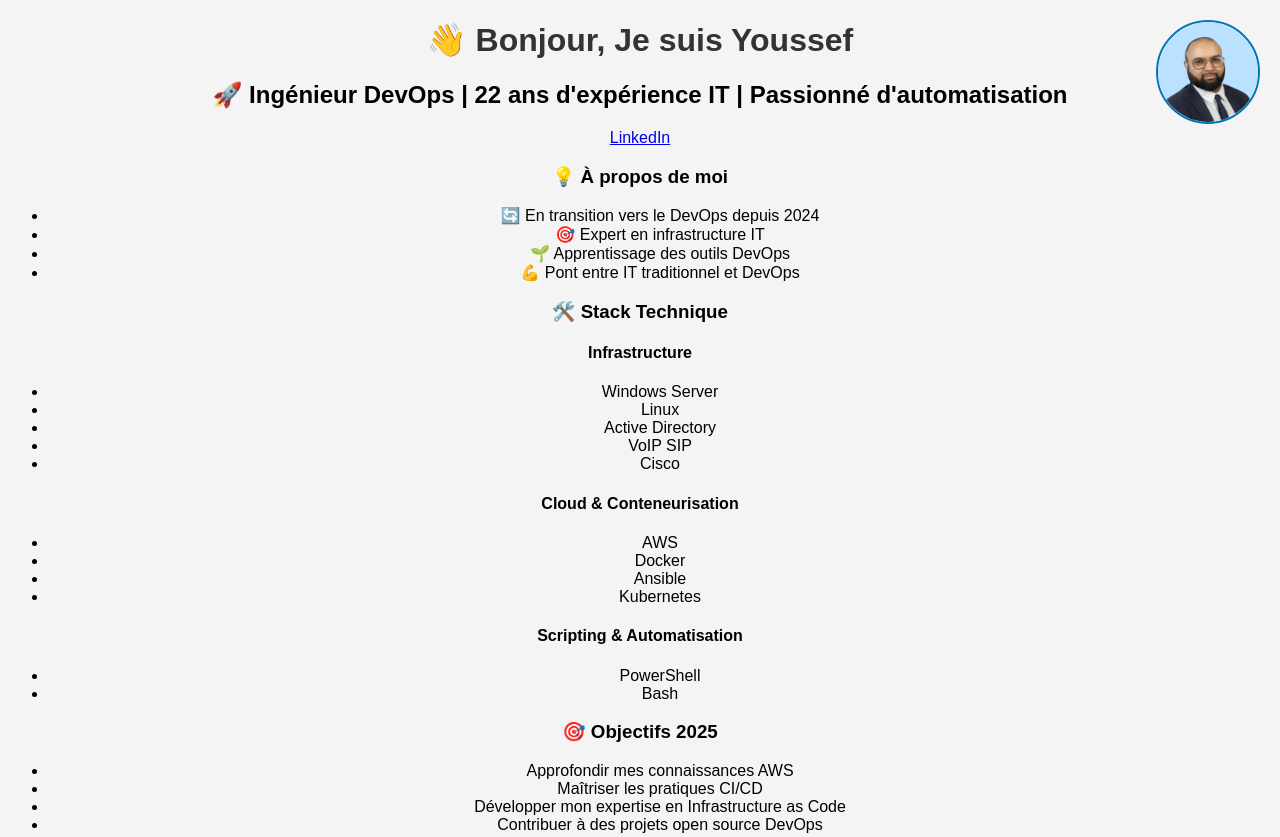
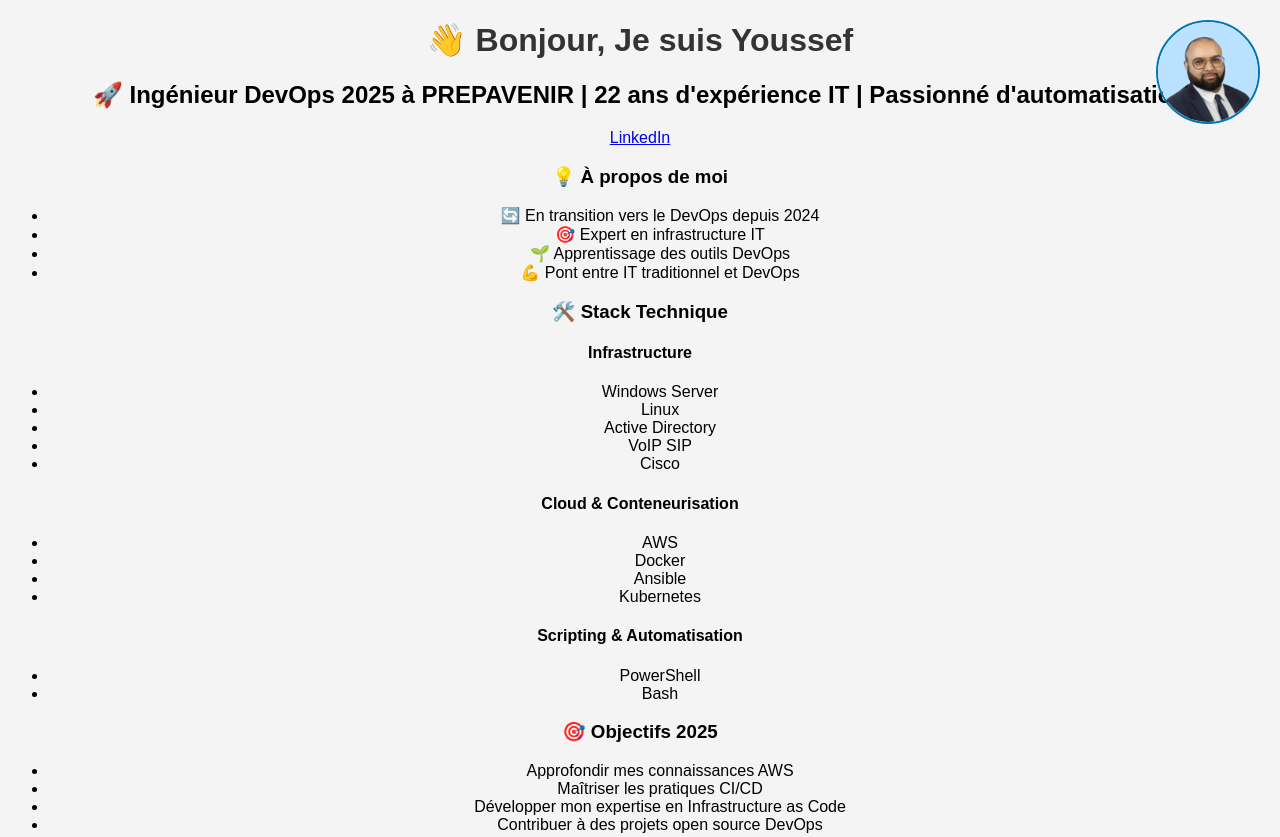
Before and after one commit to YoussefZG56/MonCVSite, a plain HTML site: page index.html in a window 1280 px wide. Shown: the top 837 px of the page. Drawn offline with Linux system fonts and the light colour scheme.

Commit message:
Mon commit - Ajout du site CV + prepavenir

```diff
--- a/index.html
+++ b/index.html
@@ -3,7 +3,7 @@
 <head>
     <meta charset="UTF-8">
     <meta name="viewport" content="width=device-width, initial-scale=1.0">
-    <title>Youssef - Ingénieur DevOps Humble</title>
+    <title>Youssef - Ingénieur DevOps</title>
     <link rel="stylesheet" href="style.css">
     <style>
         .profile-pic {
@@ -21,7 +21,7 @@
     <header>
         <img src="profile-pic (1).png" alt="Photo de profil" class="profile-pic">
         <h1>👋 Bonjour, Je suis Youssef</h1>
-        <h2>🚀 Ingénieur DevOps | 22 ans d'expérience IT | Passionné d'automatisation</h2>
+        <h2>🚀 Ingénieur DevOps 2025 à PREPAVENIR | 22 ans d'expérience IT | Passionné d'automatisation</h2>
         <a href="https://www.linkedin.com/in/youssef-el-ouargui-5257b817b/" class="linkedin">LinkedIn</a>
     </header>
 
```
